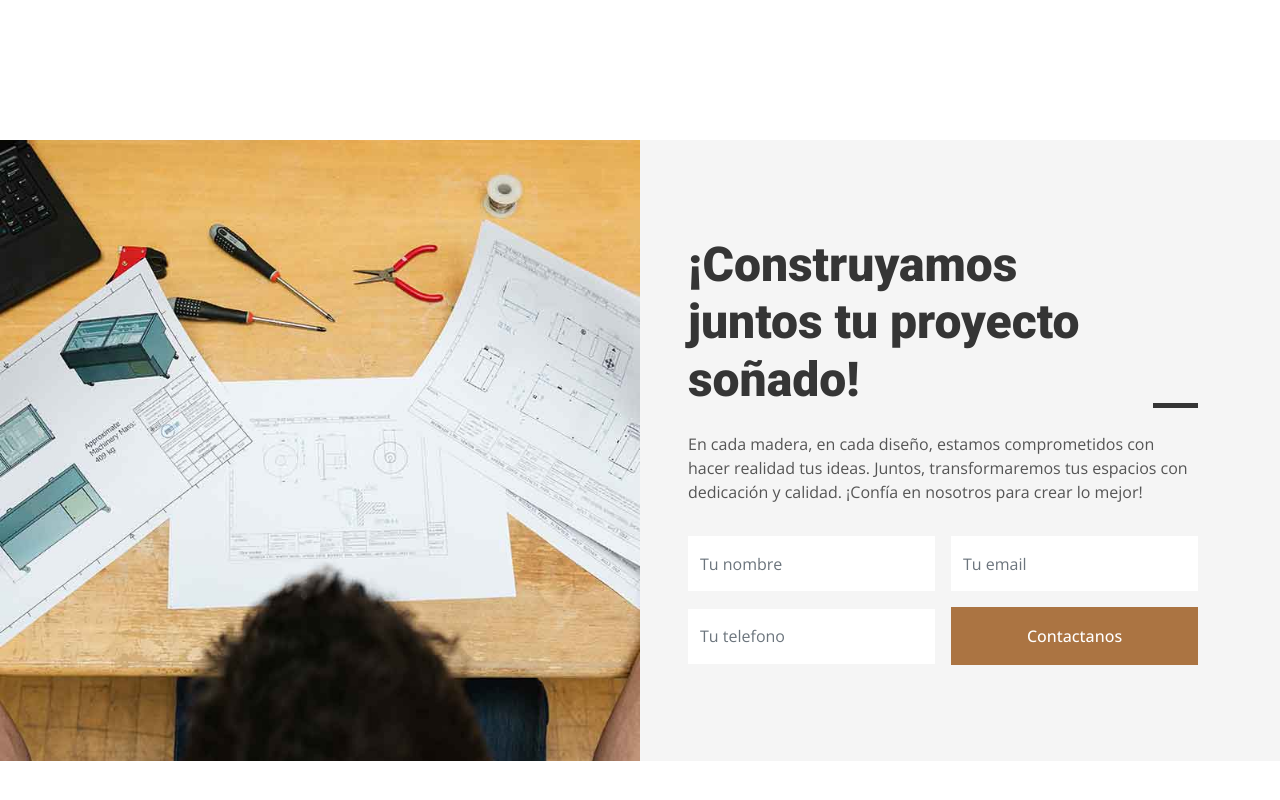
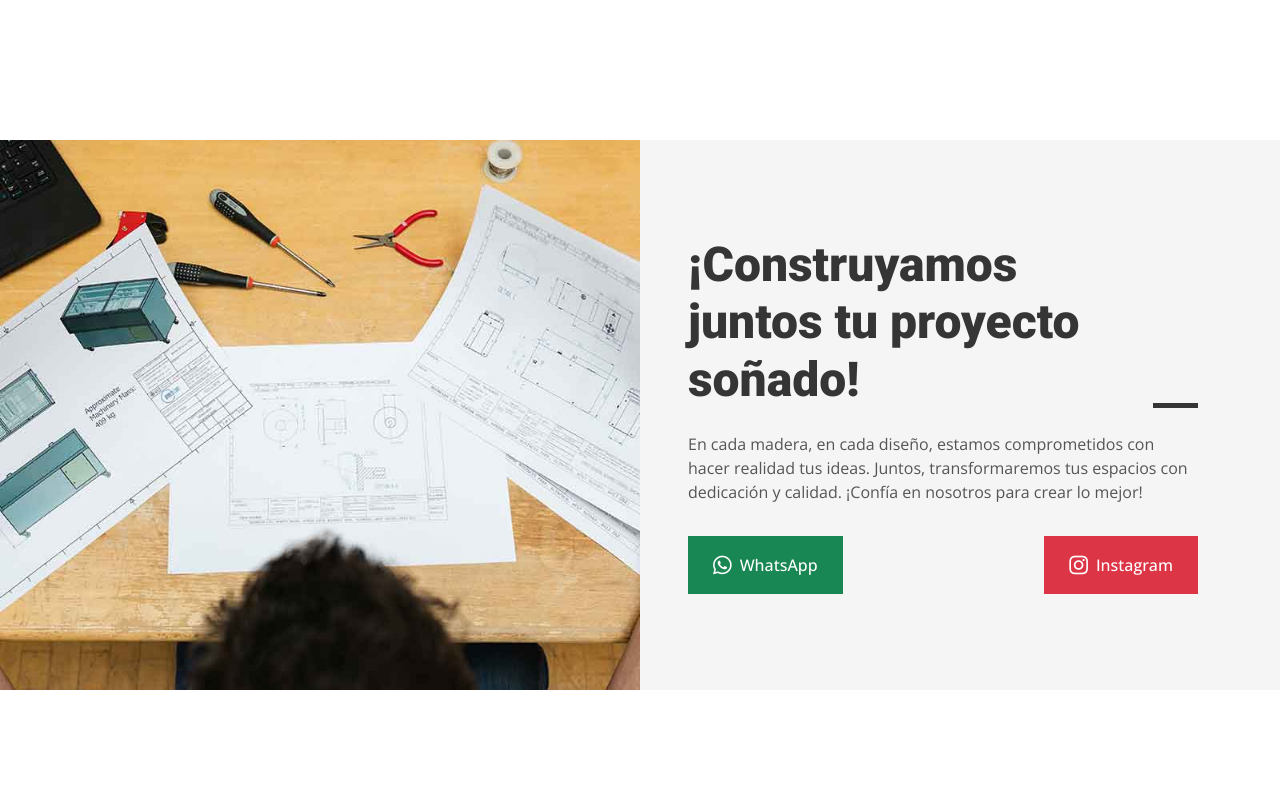
Before and after one commit to tomas95-lab/TIL, a plain HTML site: page index.html in a window 1280 px wide. Shown: the part 4540-5340 px from the top of the page. After the commit the page ends 5278 px from the top, so only its background shows below. Drawn offline with nearby package versions, Linux system fonts and the light colour scheme.

Commit message:
Update the contact section

```diff
--- a/index.html
+++ b/index.html
@@ -508,27 +508,25 @@
                             <h1 class="display-5 mb-4">¡Construyamos juntos tu proyecto soñado!</h1>
                         </div>
                         <p class="mb-4 pb-2">En cada madera, en cada diseño, estamos comprometidos con hacer realidad tus ideas. Juntos, transformaremos tus espacios con dedicación y calidad. ¡Confía en nosotros para crear lo mejor!</p>
-                        <form>
-                            <div class="row g-3 align-items-center justify-content-between">
-                                <div class="col-6 col-sm-6">
-                                    <input type="text" class="form-control border-0" placeholder="Tu nombre" style="height: 55px;">
-                                </div>
-                                <div class="col-6 col-sm-6">
-                                    <input type="email" class="form-control border-0" placeholder="Tu email" style="height: 55px;">
-                                </div>
-                                <div class="col-6 col-sm-6">
-                                    <input type="text" class="form-control border-0" placeholder="Tu telefono" style="height: 55px;">
-                                </div>
-                                <div class="col-6">
-                                    <button class="btn btn-primary w-100 py-3" type="submit">Contactanos</button>
-                                </div>
-                            </div>
-                        </form>
+
+                        <div class="d-flex justify-content-between">
+                            <!-- WhatsApp Button -->
+                            <a href="https://wa.me/+1234567890?text=Hola,%20quiero%20saber%20más%20sobre%20los%20servicios%20de%20Carpintería%20TIL"
+                               target="_blank" class="btn btn-success d-flex align-items-center px-4 py-3">
+                                <i class="fab fa-whatsapp fa-lg me-2"></i> WhatsApp
+                            </a>
+
+                            <!-- Instagram Button -->
+                            <a href="https://www.instagram.com/tus_carpinteria/" target="_blank" class="btn btn-danger d-flex align-items-center px-4 py-3">
+                                <i class="fab fa-instagram fa-lg me-2"></i> Instagram
+                            </a>
+                        </div>
                     </div>
                 </div>
             </div>
         </div>
     </div>
+
     <!-- Quote End -->
 
     <!-- JavaScript Libraries -->
```
